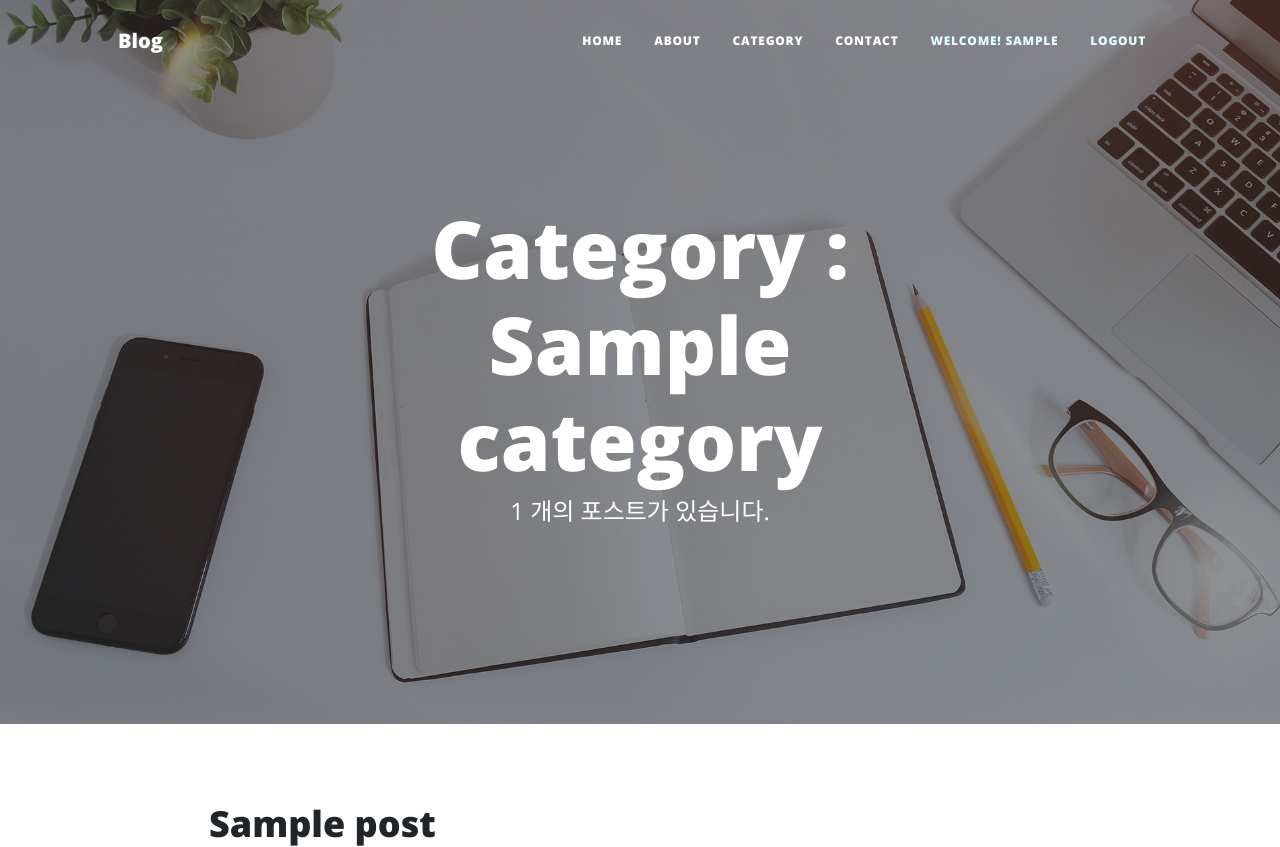
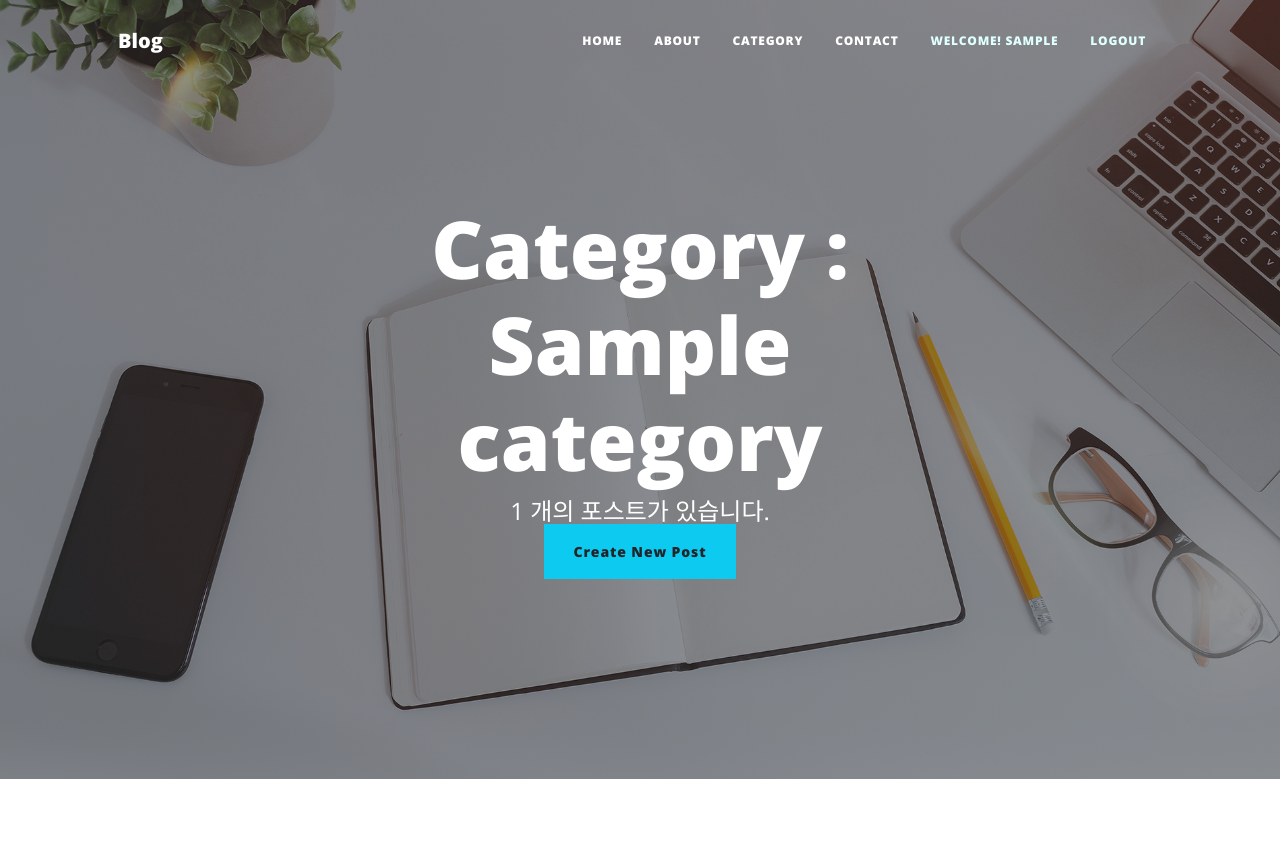
Before and after one commit to 2gang/ifp-flask-study, a Flask app: page /post-list/1 in a window 1280 px wide. Shown: the top 847 px of the page. Run offline with Flask 2, Linux system fonts and the light colour scheme; a user stored in the database is signed in; tables that the repository leaves empty hold one stand-in row (values such as "Sample post"); some libraries are stand-ins or nearby versions.

Commit message:
Add Create New Post

```diff
--- a/blog/templates/post_list.html
+++ b/blog/templates/post_list.html
@@ -11,6 +11,13 @@
                     <div class="site-heading">
                         <h1>Category : {{ current_category.name }}</h1>
                         <span class="subheading">{{ posts.count() }} 개의 포스트가 있습니다.</span>
+                        <span>
+                        {% if (user.is_authenticated) and (current_user.is_staff == True) %}
+                            <button class="btn btn-info" sytle ="padding: 5px;" id="edit-button">
+                                <a href="{{ url_for("views.create_post") }}">Create New Post</a>
+                            </button>
+                        {% endif %}
+                        </span>
                     </div>
                 </div>
             </div>
```
